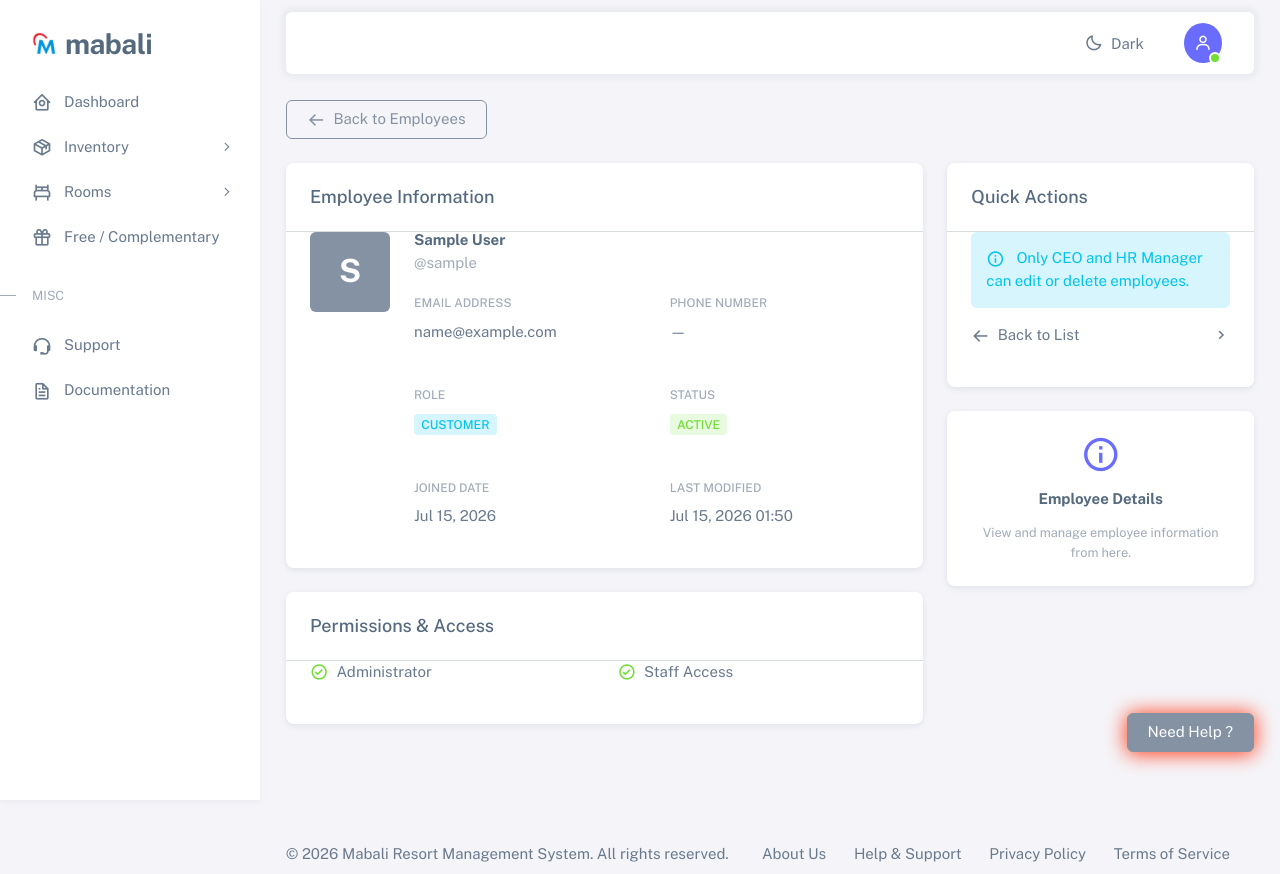
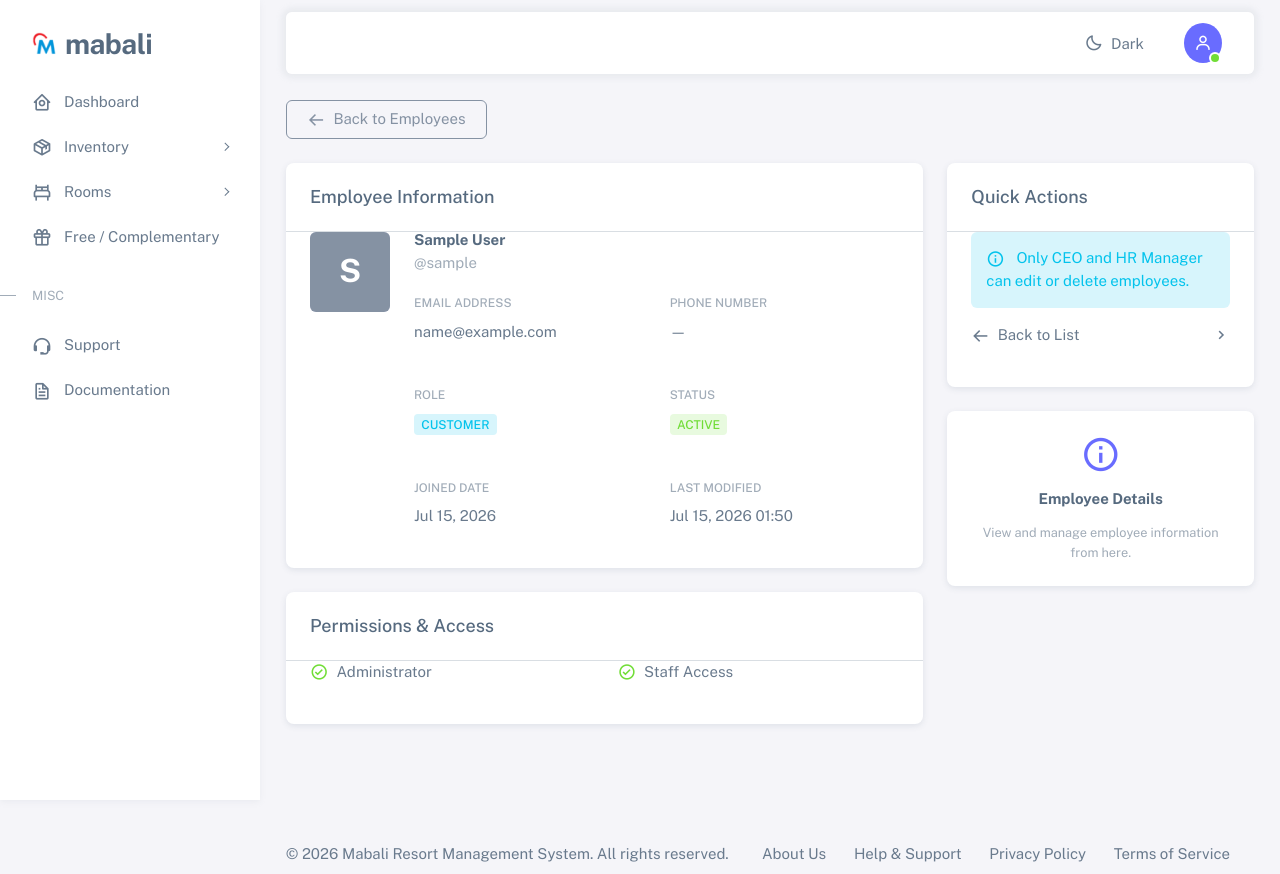
Before and after one commit to 7aib/mabali_resort_management, a Django app: page /employee/1/ in a window 1280 px wide. Run offline with Django 5.2, Linux system fonts and the light colour scheme; the visitor is signed in with stand-in values (Sample User, id 1); data comes from the database, SQL or seed files in the repository; some libraries are stand-ins or nearby versions.

Commit message:
fix: removed need help button

```diff
--- a/templates/base.html
+++ b/templates/base.html
@@ -139,15 +139,6 @@
     <!-- Global Toasts -->
     {% include 'components/forms/form_errors.html' %}
 
-    <div class="buy-now">
-      <a
-        href="javascript:void(0);"
-        target="_blank"
-        class="btn btn-secondary btn-buy-now"
-        >Need Help ?</a
-      >
-    </div>
-
     <!-- Core JS -->
     <!-- build:js vendor/js/core.js -->
     <script src="{% static 'vendor/libs/jquery/jquery.js' %}"></script>
```
